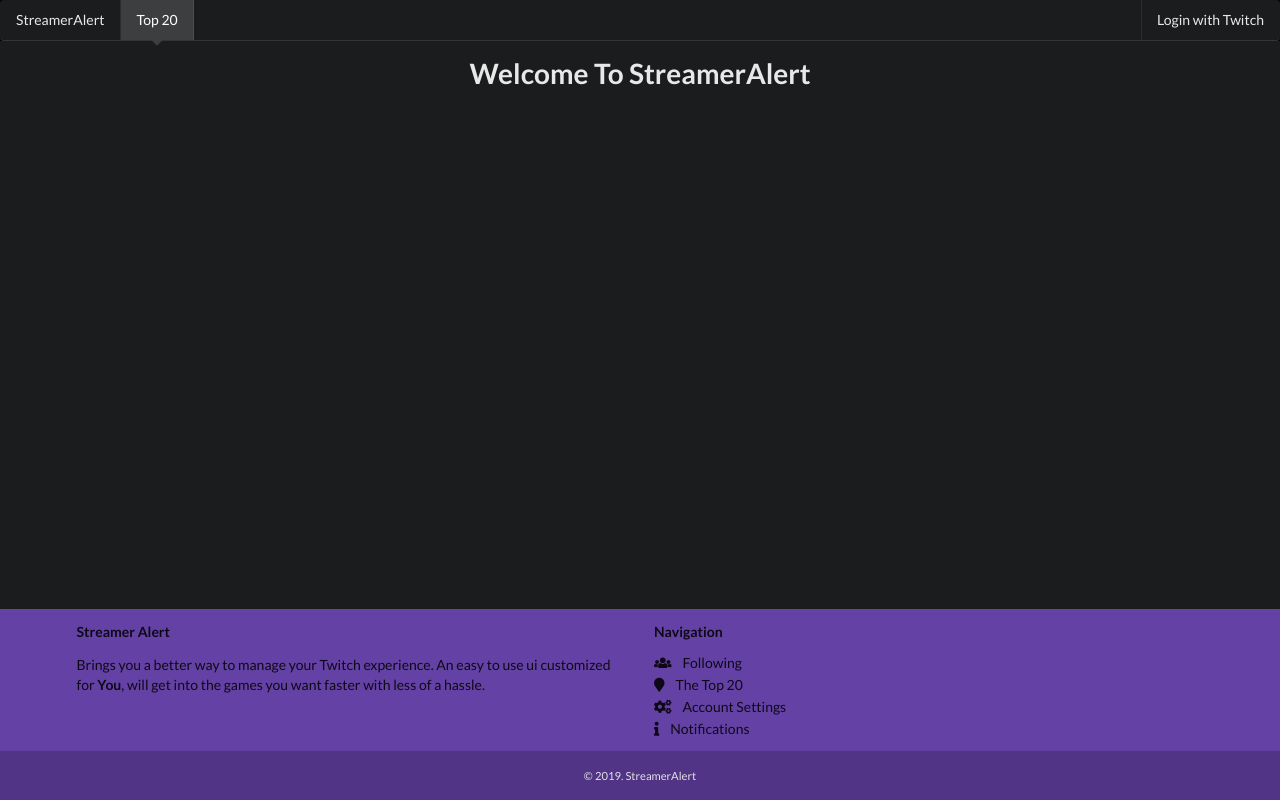
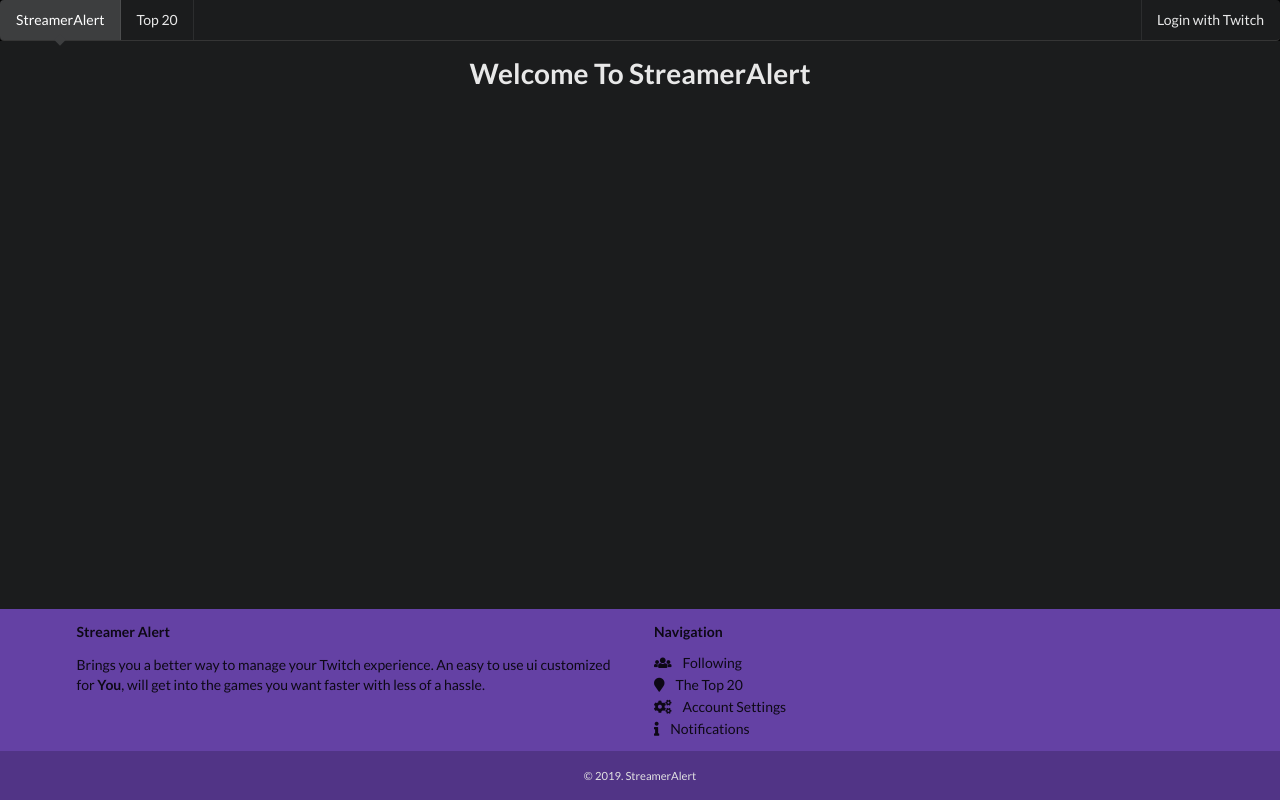
Before and after one commit to Nick-Damico/vue-twitch-alert, a Vue app: page / in a window 1280 px wide. Built offline with nearby package versions, Linux system fonts and the light colour scheme; no server answers.

Commit message:
Change VueRouter default active class.

```diff
--- a/src/components/NavigationBar.vue
+++ b/src/components/NavigationBar.vue
@@ -1,10 +1,10 @@
 <template lang="html">
 
   <nav class="ui inverted pointing menu nav">
-    <router-link to="/" class="item">
+    <router-link to="/" class="item" exact>
       StreamerAlert
     </router-link>
-    <router-link to="/top-20" class="active item">
+    <router-link to="/top-20" class="item">
       Top 20
     </router-link>
     <div v-if="isLoggedIn" class="right menu">
--- a/src/main.js
+++ b/src/main.js
@@ -26,6 +26,7 @@
     { path: '/account', component: Account },
     { path: '/following', component: Following }
   ],
+  linkActiveClass: "active",
 })
 
 new Vue({
```
